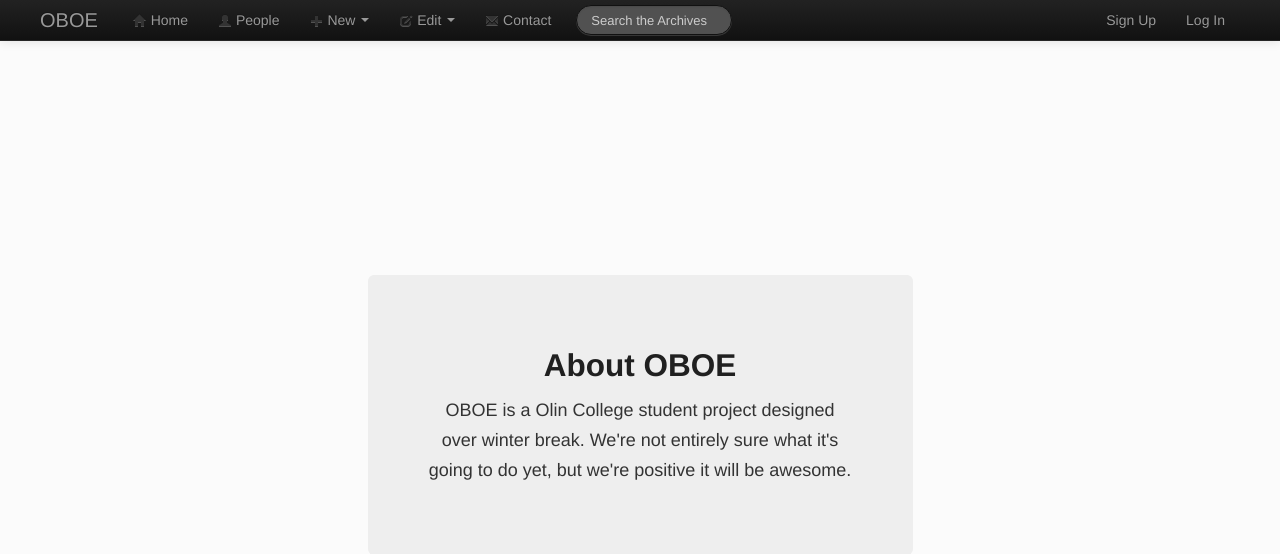
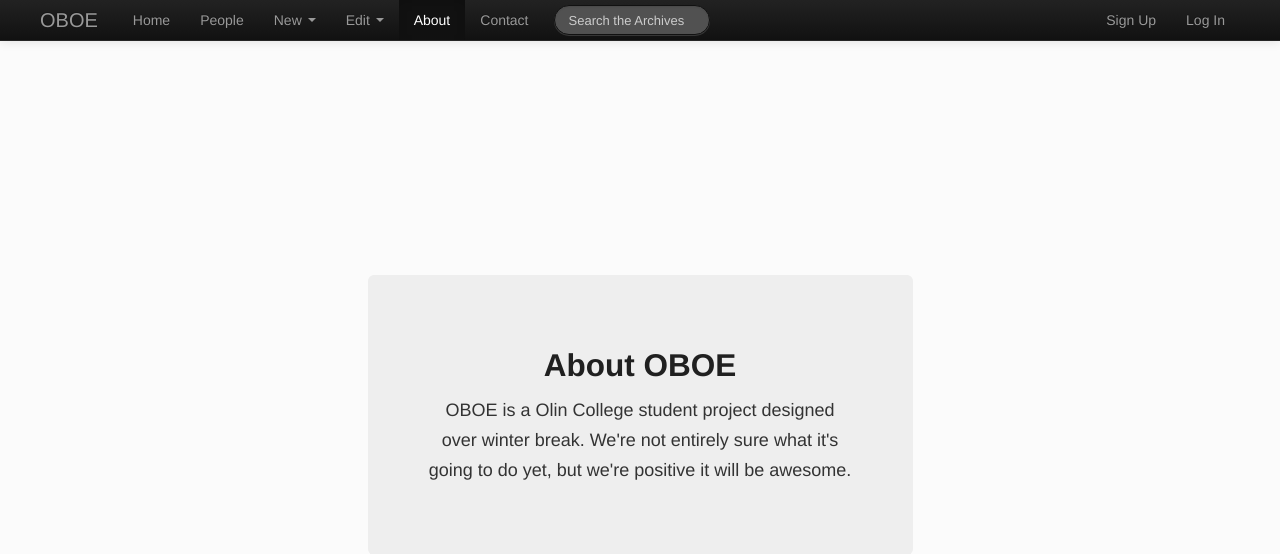
Before and after one commit to allevitan/olinbartering, a Django app: page /about/ in a window 1280 px wide. Shown: the top 554 px of the page. Run offline with Django 3.2, Linux system fonts and the light colour scheme; parts of the project's set-up code (start-up, migrations or seed data) failed here and were passed over; some libraries are stand-ins or nearby versions.

Commit message:
Removed icons and fixed edit dropdown bug.

```diff
--- a/oboe/templates/elements/navbar.html
+++ b/oboe/templates/elements/navbar.html
@@ -27,34 +27,36 @@
         </ul>
         <ul class="nav">
 	  {% if site_area == "home" %}<li class="active">
-	    {% else %}<li>{% endif %}<a href="/"><i class="icon-home"></i> Home</a></li>
+	    {% else %}<li>{% endif %}<a href="/">Home</a></li>
 	  {% if site_area == "people" %}<li class="active">
-	    {% else %}<li>{% endif %}<a href="/people/"><i class="icon-user"></i> People</a></li>
+	    {% else %}<li>{% endif %}<a href="/people/">People</a></li>
 
 	  {% if site_area == "new" %}<li class="active dropdown">
 	  {% elif site_area == "newMissive" %}<li class="active dropdown">
 	  {% else %}<li class="dropdown">{% endif %}
-		<a href="" class="dropdown-toggle" data-toggle="dropdown"><i class="icon-plus"></i> New <b class="caret"></b></a>
+		<a href="" class="dropdown-toggle" data-toggle="dropdown">New <b class="caret"></b></a>
 		<ul class="dropdown-menu">
     		<li><a href="/new/">Bulletin</a></li>
 			<li><a href="/newMissive/">Update</a></li>
     	</ul>
 		</li>
 
-	  {% if site_area == "editProfile" %}<li class="active">
-	  {% elif site_area == "editBulletin" %}<li class="active">
+	  {% if site_area == "editProfile" %}<li class="active dropdown">
+	  {% elif site_area == "selectBulletin" %}<li class="active dropdown">
+	  {% elif site_area == "editBulletin" %}<li class="active dropdown">
 	  {% else %}<li class="dropdown">{% endif %}
-		<a href="" class="dropdown-toggle" data-toggle="dropdown"><i class="icon-edit"></i> Edit <b class="caret"></b></a>
+		<a href="" class="dropdown-toggle" data-toggle="dropdown">Edit <b class="caret"></b></a>
 		<ul class="dropdown-menu">
     		<li><a href="/selectBulletin/">Bulletins</a></li>
 			<li><a href="/editProfile/">Profile</a></li>
     	</ul>
 		</li>
 
-	  <!--{% if site_area == "about" %}<li class="active">
-	    {% else %}<li>{% endif %}<a href="/about/"><i class="icon-info-sign"></i> About</a></li>-->
+	  {% if site_area == "about" %}<li class="active">
+	    {% else %}<li>{% endif %}<a href="/about/">About</a></li>
+
 	  {% if site_area == "contact" %}<li class="active">
-	    {% else %}<li>{% endif %}<a href="/contact/"><i class="icon-envelope"></i> Contact</a></li>
+	    {% else %}<li>{% endif %}<a href="/contact/">Contact</a></li>
         </ul>
 
 	<form class="navbar-search pull-left">
```
